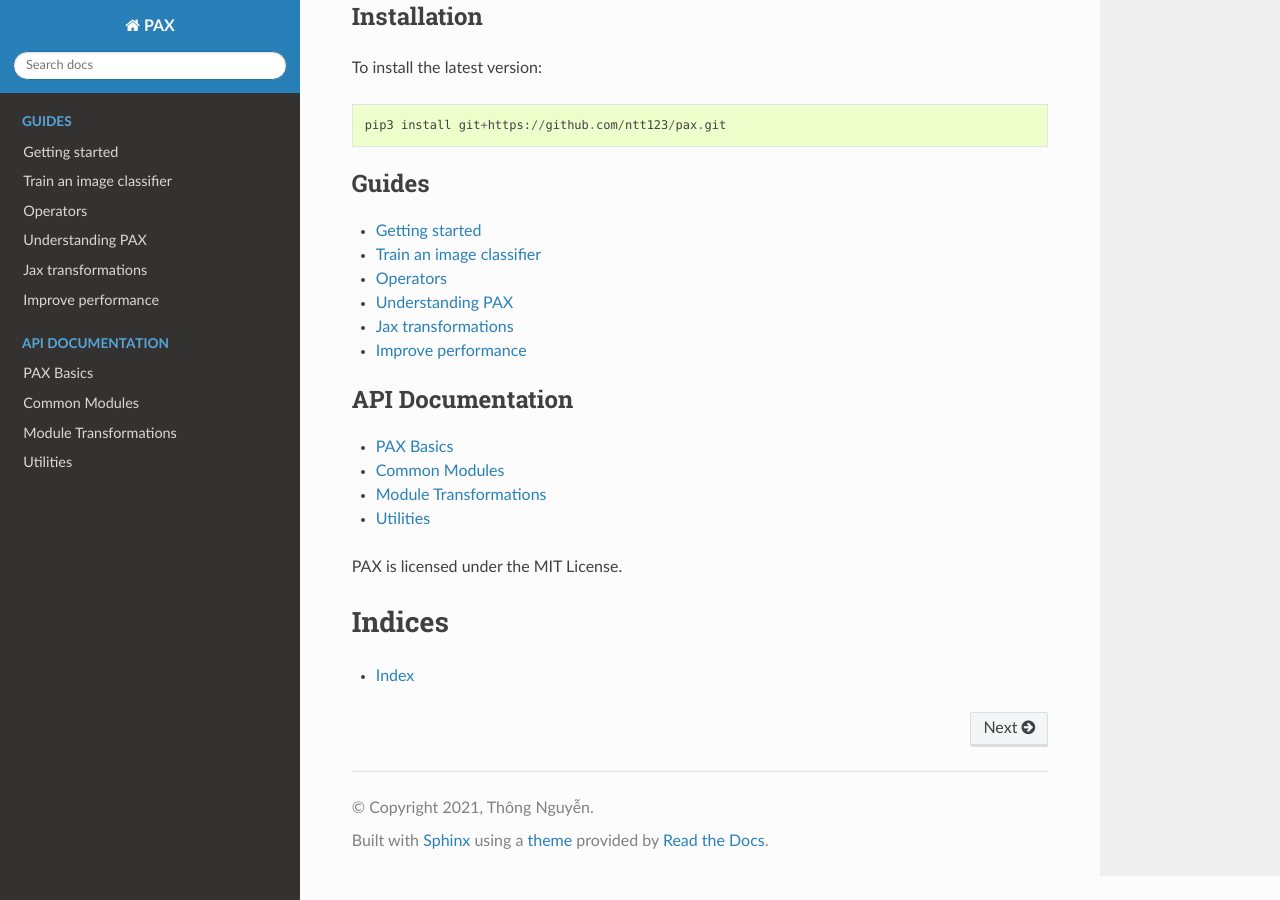
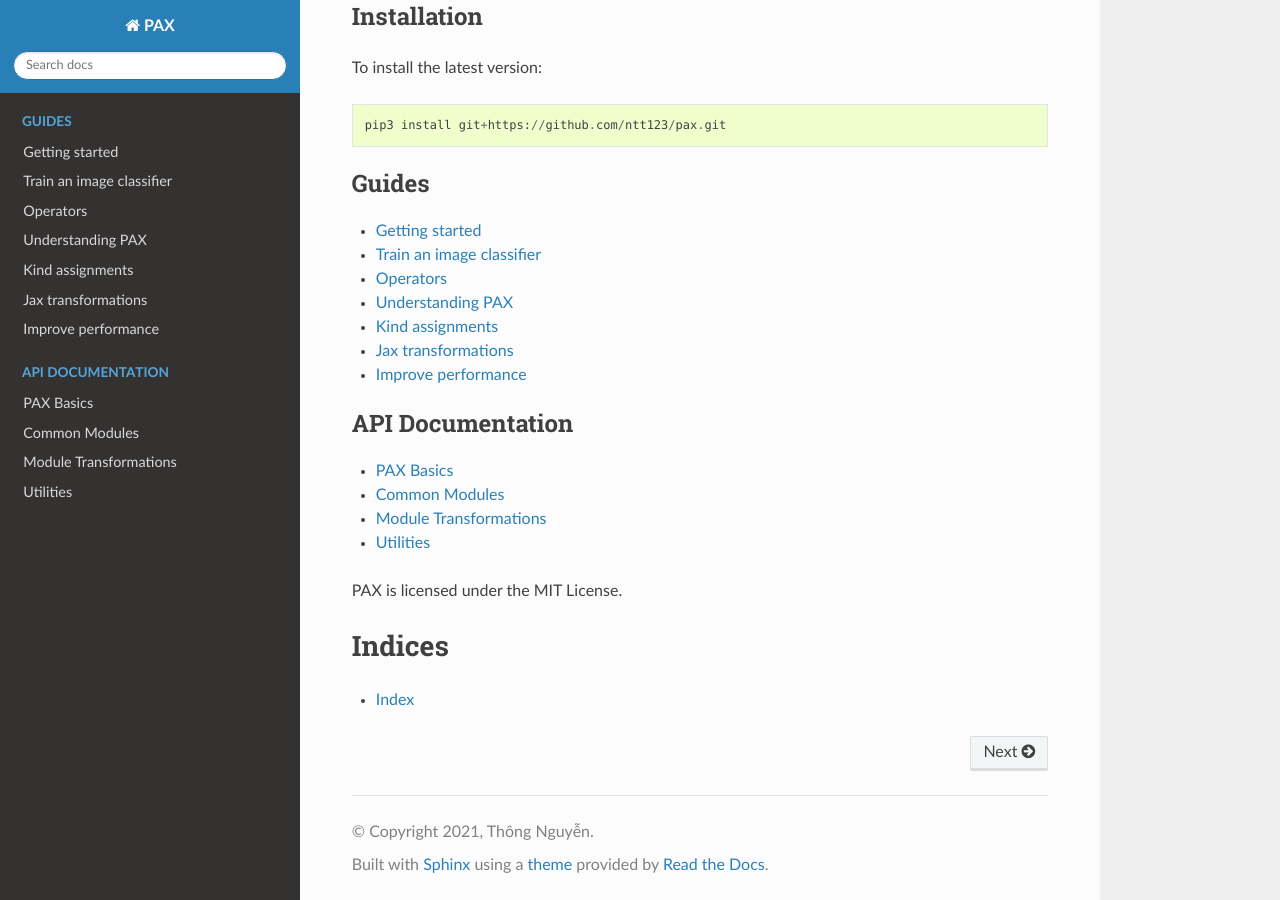
Before and after one commit to NTT123/pax, a Sphinx documentation site: the page built from docs/index.rst, in a window 1280 px wide and 900 px high, scrolled down 618 px. Built offline with Sphinx 7.4.7 and the Read the Docs theme 2.0.0, drawn with Linux system fonts in a browser that asks for light colours; formulas are drawn with MathJax 3.

Commit message:
Add "Kind assignment" docs.
To explain how PAX kind assignment system works.

```diff
--- a/docs/index.rst
+++ b/docs/index.rst
@@ -53,6 +53,7 @@ To install the latest version::
    notebooks/training
    notebooks/operators
    notebooks/understanding
+   notebooks/kind_assignment
    notebooks/jax_transformations
    notebooks/performance
 
```
Also changed, not shown: docs/notebooks/kind_assignment.ipynb (added).
